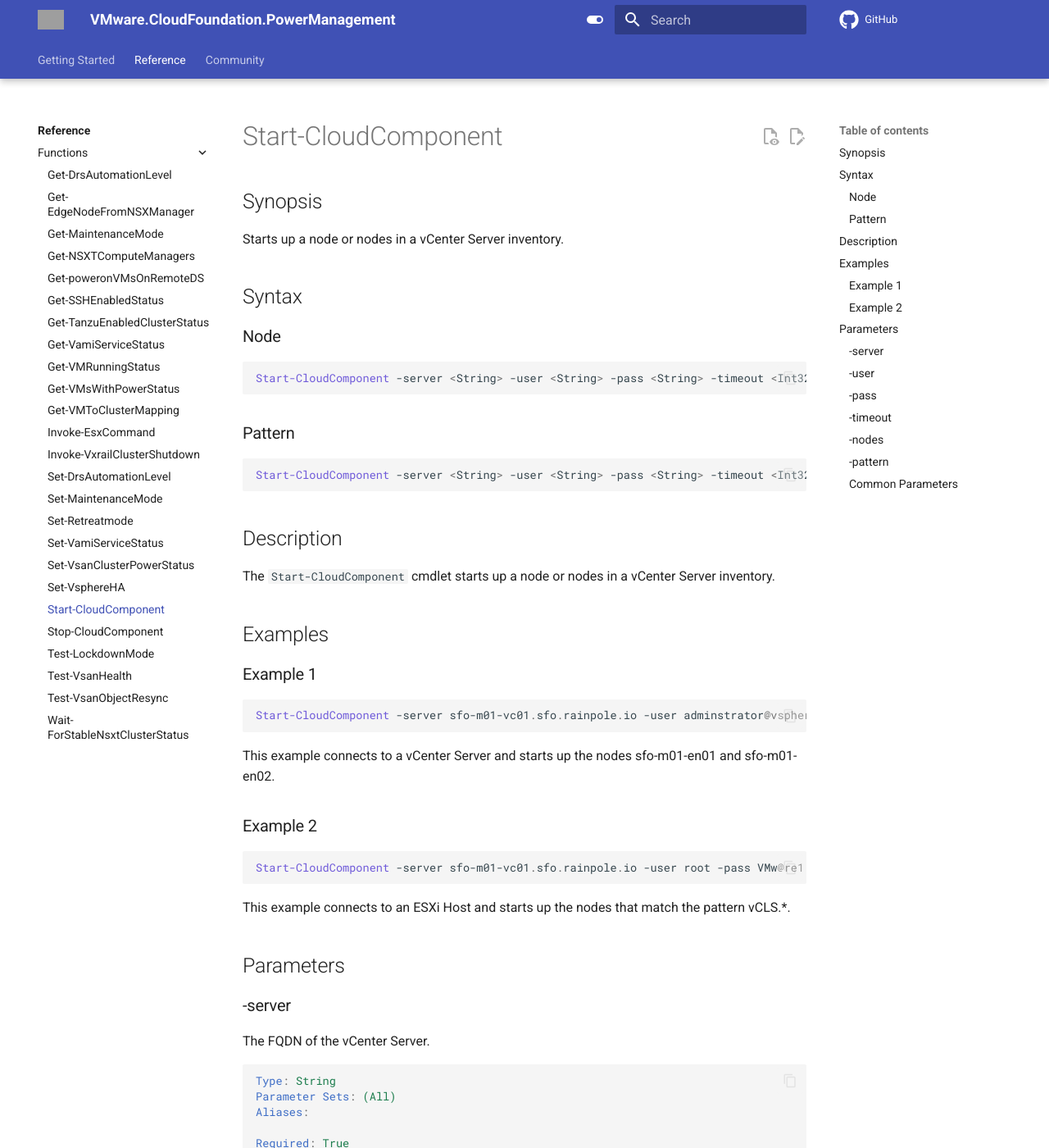
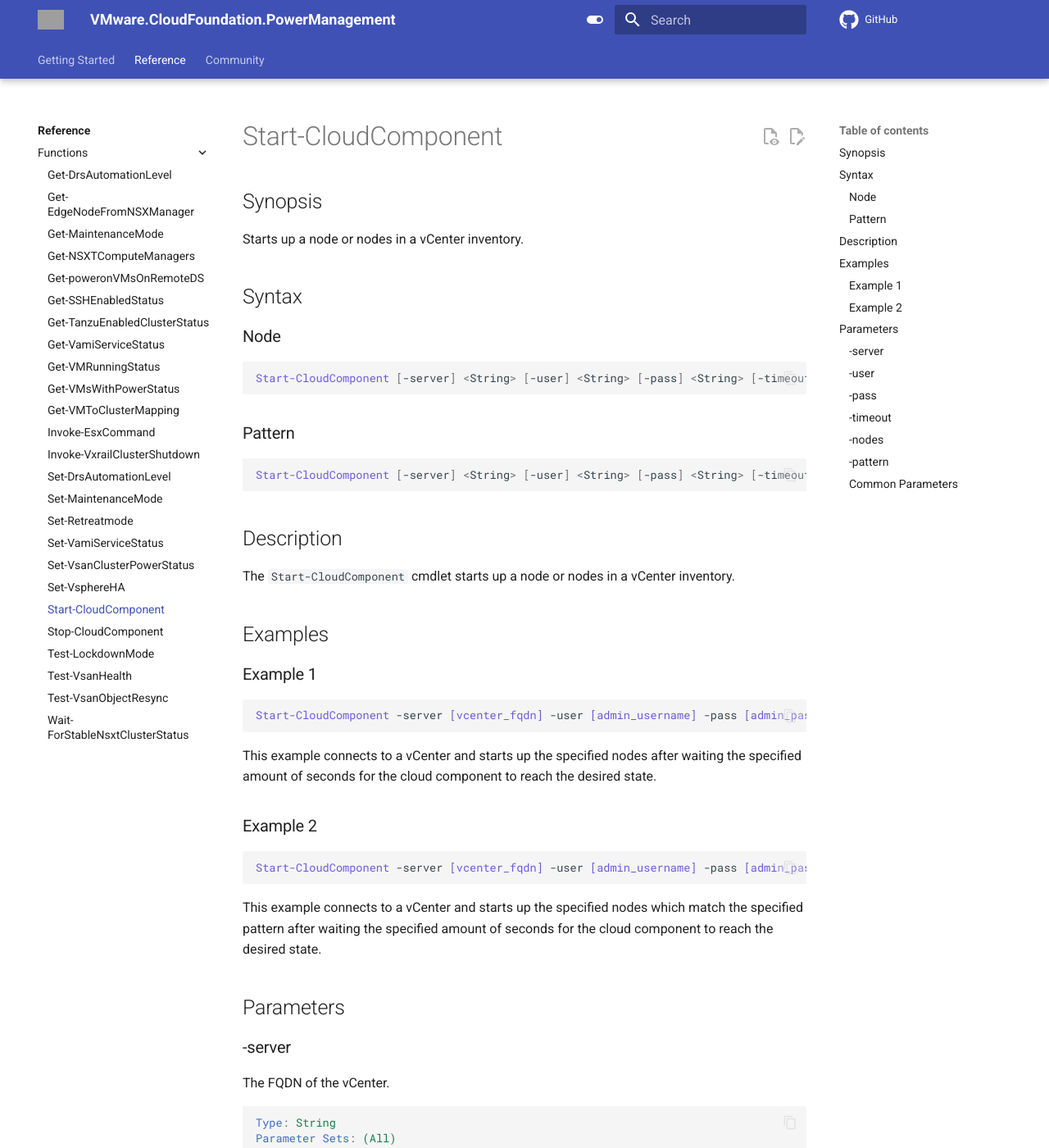
Before and after one commit to vmware/powershell-module-for-vmware-cloud-foundation-power-management, an MkDocs documentation site: the page built from docs/documentation/functions/Start-CloudComponent.md, in a window 1280 px wide and 1400 px high. Shown: the whole window at 82% size. Built offline with MkDocs 1.6.1 and Material for MkDocs 9.7.7, drawn with Linux system fonts in a browser that asks for light colours; comment, search, counter and statistics services are not loaded; the version menu is left out; some of the changed text lies outside the part shown; grey boxes are pictures that could not be loaded.

Commit message:
docs: sanitize-examples
- Updated `Set-Retreatmode.md` doc to sanitize all the example variables, add brackets and punctuation.
- Updated `Set-VamiServiceStatus.md` doc to sanitize all the example variables, add brackets and punctuation.
- Updated `Set-VsanClusterPowerStatus.md` doc to sanitize all the example variables, add brackets and punctuation.
- Updated `Set-VsphereHA.md` doc to sanitize all the example variables, add brackets and punctuation.
- Updated `Start-CloudComponent.md` doc to sanitize all the example variables, add brackets and punctuation.
- Updated `Stop-CloudComponent.md` doc to sanitize all the example variables, add brackets and punctuation.

Signed-off-by: Andy Beltz <andy.beltz@broadcom.com>

````diff
--- a/docs/documentation/functions/Start-CloudComponent.md
+++ b/docs/documentation/functions/Start-CloudComponent.md
@@ -2,49 +2,51 @@
 
 ## Synopsis
 
-Starts up a node or nodes in a vCenter Server inventory.
+Starts up a node or nodes in a vCenter inventory.
 
 ## Syntax
 
 ### Node
 
 ```powershell
-Start-CloudComponent -server <String> -user <String> -pass <String> -timeout <Int32> -nodes <String[]> [<CommonParameters>]
+Start-CloudComponent [-server] <String> [-user] <String> [-pass] <String> [-timeout] <Int32> [-nodes] <String[]> [<CommonParameters>]
 ```
 
 ### Pattern
 
 ```powershell
-Start-CloudComponent -server <String> -user <String> -pass <String> -timeout <Int32> -pattern <String[]> [<CommonParameters>]
+Start-CloudComponent [-server] <String> [-user] <String> [-pass] <String> [-timeout] <Int32> [-pattern] <String[]> [<CommonParameters>]
 ```
 
 ## Description
 
-The `Start-CloudComponent` cmdlet starts up a node or nodes in a vCenter Server inventory.
+The `Start-CloudComponent` cmdlet starts up a node or nodes in a vCenter inventory.
 
 ## Examples
 
 ### Example 1
 
 ```powershell
-Start-CloudComponent -server sfo-m01-vc01.sfo.rainpole.io -user adminstrator@vsphere.local -pass VMw@re1! -timeout 20 -nodes "sfo-m01-en01", "sfo-m01-en02"
+Start-CloudComponent -server [vcenter_fqdn] -user [admin_username] -pass [admin_password] -timeout [timeout_seconds] -nodes [node_name, node_name]
 ```
 
-This example connects to a vCenter Server and starts up the nodes sfo-m01-en01 and sfo-m01-en02.
+This example connects to a vCenter and starts up the specified nodes after waiting the specified amount of seconds
+for the cloud component to reach the desired state.
 
 ### Example 2
 
 ```powershell
-Start-CloudComponent -server sfo-m01-vc01.sfo.rainpole.io -user root -pass VMw@re1! -timeout 20 pattern "^vCLS.*"
+Start-CloudComponent -server [vcenter_fqdn] -user [admin_username] -pass [admin_password] -timeout [timeout_seconds] -pattern [cloud_component_pattern]
 ```
 
-This example connects to an ESXi Host and starts up the nodes that match the pattern vCLS.*.
+This example connects to a vCenter and starts up the specified nodes which match the specified pattern after waiting
+the specified amount of seconds for the cloud component to reach the desired state.
 
 ## Parameters
 
 ### -server
 
-The FQDN of the vCenter Server.
+The FQDN of the vCenter.
 
 ```yaml
 Type: String
@@ -60,7 +62,7 @@
 
 ### -user
 
-The username to authenticate to vCenter Server.
+The username to authenticate to vCenter.
 
 ```yaml
 Type: String
@@ -76,7 +78,7 @@
 
 ### -pass
 
-The password to authenticate to vCenter Server.
+The password to authenticate to vCenter.
 
 ```yaml
 Type: String
````
Also changed, not shown: docs/documentation/functions/Set-Retreatmode.md (+6 -14 lines), docs/documentation/functions/Set-VamiServiceStatus.md (+10 -10 lines), docs/documentation/functions/Set-VsanClusterPowerStatus.md (+6 -14 lines), docs/documentation/functions/Set-VsphereHA.md (+11 -11 lines), docs/documentation/functions/Stop-CloudComponent.md (+13 -11 lines).
